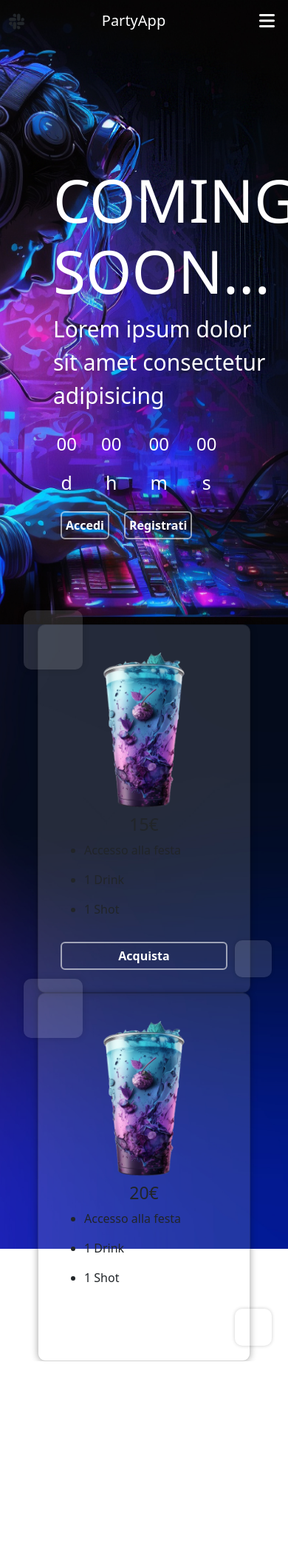
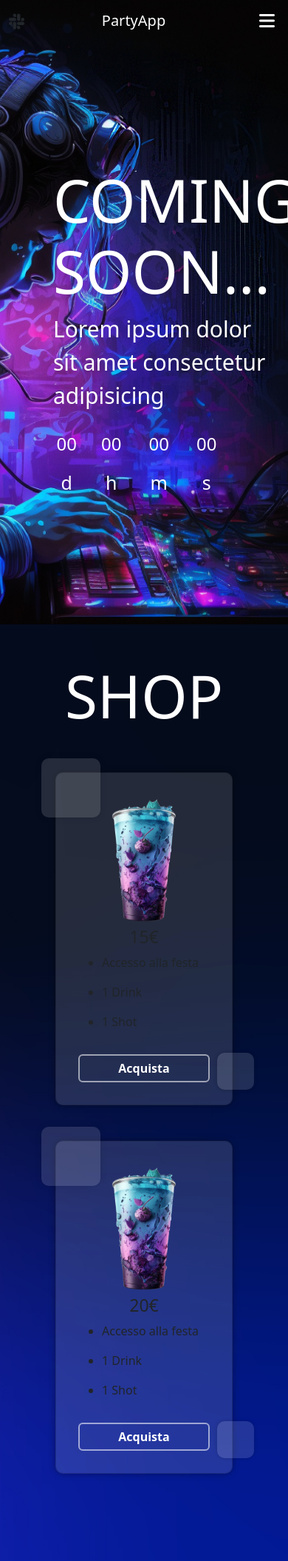
Before and after one commit to Luca24111/PartyApp2, a Symfony app: template templates/home/home.html.twig in a window 390 px wide; the page is wider, and only the part inside the window is pictured. Shown: that part at 74% size. Before the commit the page ends 1840 px from the top of that part, so only its background shows below. Run offline with Twig, Linux system fonts and the light colour scheme; the template is opened without the code that fills it, so the values that code supplies are empty; some libraries are stand-ins or nearby versions.

Commit message:
agginta navbar effetto e media query sezione shop

```diff
--- a/assets/sass/style.scss
+++ b/assets/sass/style.scss
@@ -13,6 +13,13 @@
 }
 
 // NAVBAR
+.navbar{
+    transition: all 0.5s ;
+}
+.navbar-scrolled{
+    background-color: black;
+    box-shadow: 0 0 10px rgba(0, 0, 0, 0.334);
+}
 
 .btn{
     color: white !important;
@@ -25,7 +32,6 @@
 
 .navbar-toggler{
     border: none !important;
-    color:none !important;
     box-sizing: none !important;
 }
 
@@ -38,7 +44,7 @@
 
 .btn-close{
     border: none !important;
-    color:none !important;
+    color:white !important;
     background-color: transparent !important;
 }
 
@@ -162,15 +168,72 @@
 
 
 .home-container-2{
-    background-image: url(/assets/img/sfondo-bicchieri.jpg);
     background-color: black;
     background-repeat: no-repeat;
     background-size: cover;
     background-position: right;
+    background-image: url(/assets/img/sfondo-bicchieri.jpg);
     height: 100vh;
 
 
 }
+
+@media screen and (max-width: 765px ) {
+    .home-container-2{
+        height: 150vh;
+
+    }
+}
+
+@media screen and (max-width: 450px ) {
+    .home-container-2{
+        height: 130vh;
+
+    }
+}
+
+@media screen and (max-width: 415px) and (min-width: 400px) {
+    .home-container-2{
+        height: 150vh;
+
+    }
+  }
+
+@media screen and (max-width: 400px ) {
+    .home-container-2{
+        height: 150vh;
+
+    }
+}
+
+@media screen and (max-height: 800px ) {
+    .home-container-2{
+        height: 160vh;
+
+    }
+}
+
+@media screen and (max-height: 750px) and (min-height: 690px) {
+    .home-container-2{
+        height: 175vh;
+
+    }
+  }
+
+@media screen and (max-height: 690px ) {
+    .home-container-2{
+        height: 200vh;
+
+    }
+}
+
+@media screen and (max-height: 600px ) {
+    .home-container-2{
+        height: 225vh;
+
+    }
+}
+
 
 .card{
     padding: 30px !important;
@@ -180,6 +243,7 @@
     color: rgb(255, 255, 255);
     will-change: transform;
     transition: transform 0.6s;
+    width: 18rem;
 
 
 
@@ -233,3 +297,11 @@
     box-shadow: 0 0 5px rgba(0, 0, 0, 0.2)!important;
 
 }
+
+@media screen and (max-width: 450px ) {
+    .card{
+        width: 15rem;
+
+    }
+
+}
--- a/templates/base.html.twig
+++ b/templates/base.html.twig
@@ -11,9 +11,7 @@
         <script src="https://cdn.jsdelivr.net/npm/bootstrap@5.3.0-alpha1/dist/js/bootstrap.bundle.min.js" integrity="sha384-w76AqPfDkMBDXo30jS1Sgez6pr3x5MlQ1ZAGC+nuZB+EYdgRZgiwxhTBTkF7CXvN" crossorigin="anonymous"></script>
         <link rel="stylesheet" href="{{ asset('vendor/bootstrap/dist/css/bootstrap.css') }}"/>
         {# GOOGLE FONTS #}
-        <link rel="preconnect" href="https://fonts.googleapis.com">
-        <link rel="preconnect" href="https://fonts.gstatic.com" crossorigin>
-        <link href="https://fonts.googleapis.com/css2?family=Roboto:wght@100;400;900&display=swap" rel="stylesheet">
+
 
     </head>
         {# FONT AWESOME #}
@@ -36,4 +34,6 @@
 
         {% endblock %}
     </body>
+
+
 </html>
--- a/templates/home/home.html.twig
+++ b/templates/home/home.html.twig
@@ -11,7 +11,7 @@
 
     {% include 'nav.html.twig' %}
             {#  HOME-CONTAINER #}
-    <div class="home-container watch">
+    <div class="home-container">
     <div class="container-fluid">
         <div class="row vh-100 d-flex align-items-center justify-content-start ms-5">
 
@@ -27,7 +27,7 @@
                     <p class="mx-0" style="margin-bottom: 0;">Lorem ipsum dolor sit amet consectetur adipisicing</p>
                 </div>
 
-                <div class="timer-box d-flex align-items-center justify-content-around drop-in-3">
+                <div class="timer-box d-flex align-items-center justify-content-around drop-in-3 ">
                     <div class="time-box text-center">
                         <p class="timer-number">00</p>
                         <p class="timer-text">d</p>
@@ -45,26 +45,16 @@
                         <p class="timer-text">s</p>
                     </div>
                 </div>
-
-                <div class="botton-box d-flex drop-in-4 mt-4">
-                    {% if app.user %}
-
-                    {% else %}
-                    <a href="" class="btn-home">Accedi</a>
-
-                    <a href="" class="btn-home">Registrati</a>
-                    {% endif %}
-                </div>
-
             </div>
         </div>
     </div>
 
-    <div class="home-container-2 watch">
+    <div class="home-container-2">
         <div class="container-fluid">
-            <div class="row d-flex vh-100 align-items-center justify-content-center">
-                <div class="col-12 col-md-6 d-flex align-items-center justify-content-center">
-                    <div class="card" style="width: 18rem;">
+            <div class="row d-flex vh-100 align-items-start justify-content-center">
+            <h2 class="info-title text-center mt-5">SHOP</h2>
+                <div class="col-12 col-md-6 d-flex align-items-start justify-content-center">
+                    <div class="card mt-5">
                         <img class="img" src="/assets/img/drink.png" alt="">
                         <h3 class="text-center">15€</h3>
                         <ul>
@@ -81,8 +71,8 @@
                         <a href="" class="card-btn">Acquista</a>
                     </div>
                 </div>
-                <div class="col-12 col-md-6 d-flex align-items-center justify-content-center">
-                    <div class="card" style="width: 18rem;">
+                <div class="col-12 col-md-6 d-flex align-items-start justify-content-center">
+                    <div class="card mt-5">
                         <img class="img" src="/assets/img/drink.png" alt="">
                         <h3 class="text-center">20€</h3>
                         <ul>
--- a/templates/nav.html.twig
+++ b/templates/nav.html.twig
@@ -1,6 +1,6 @@
 
-<nav class="navbar navbar-dark shadow-5-strong fixed-top ">
-  <div class="container-fluid ">
+<nav class="navbar navbar-dark fixed-top">
+  <div class="container-fluid">
     <i class="fa-brands fa-slack fa-xl"></i>
     <a class="navbar-brand text-center" href="#">PartyApp</a>
 
@@ -69,6 +69,20 @@
   </div>
 </nav>
 
+<script>
+
+     const nav = document.querySelector('.navbar')
+
+     window.addEventListener('scroll', () => {
+        if (window.scrollY >= 56) {
+          nav.classList.add('navbar-scrolled');
+        } else if (window.scrollY < 56 ) {
+          nav.classList.remove('navbar-scrolled');
+        }
+     });
+
+</script>
+
 
 
 
```
Also changed, not shown: public/assets/css/style.css.
